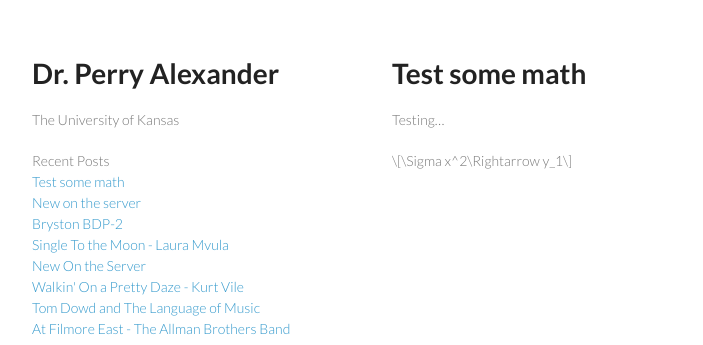
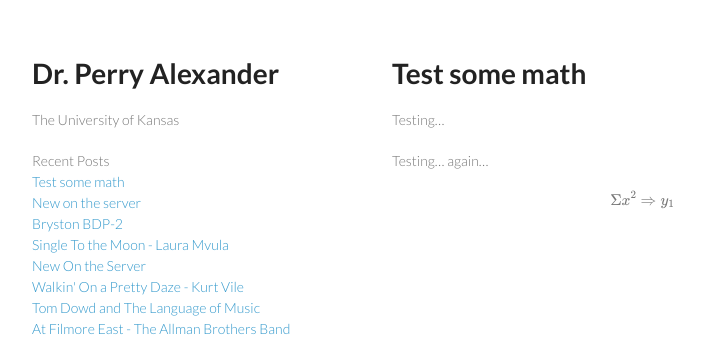
Before and after one commit to palexand/palexand.github.io, a Jekyll site: the page built from _posts/2013-12-1-Test-Math.md, in a window 1280 px wide. Shown: the top 345 px of the page, without its empty margins (178-881 px from the left). Built offline with Jekyll 4.4.1, drawn with Linux system fonts in a browser that asks for light colours; formulas are drawn with MathJax 3.

Commit message:
working on math

```diff
--- a/_posts/2013-12-1-Test-Math.md
+++ b/_posts/2013-12-1-Test-Math.md
@@ -1,9 +1,11 @@
 ---
-layout: blog
+layout: blogMath
 categories: blog gear
 title: Test some math
 ---
 
 Testing...
 
+Testing... again...
+
 \\[\Sigma x^2\Rightarrow y_1\\]
```
